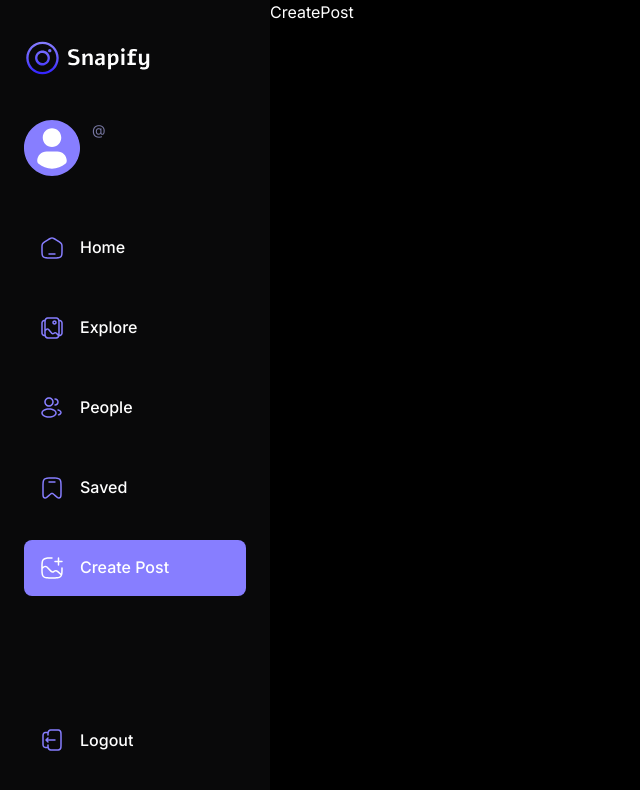
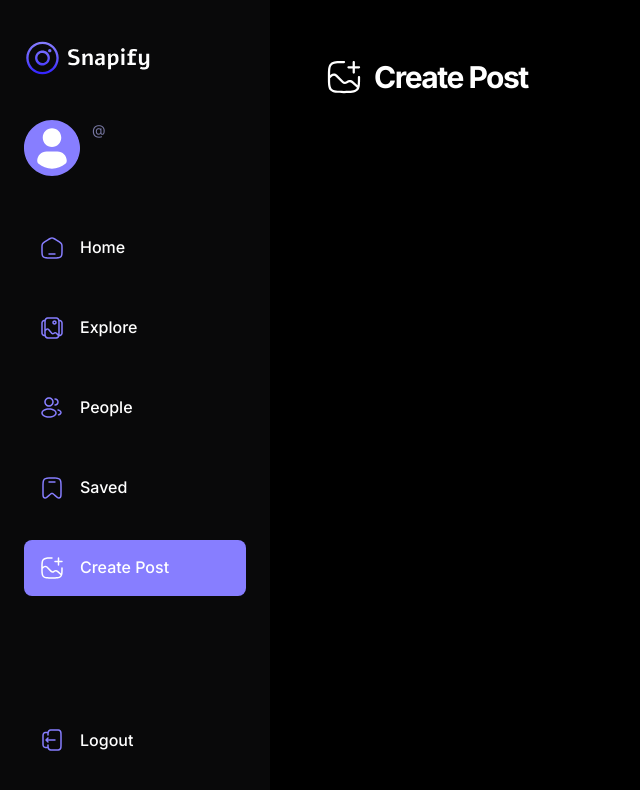
Before and after one commit to yanlimabarbosa/snapify, a React (Vite) app: page /create-post in a window 1280 px wide. Shown: the top 790 px of the page, without its empty margins (0-640 px from the left). Built offline with nearby package versions, Linux system fonts and the light colour scheme; no server answers.

Commit message:
feat(create-post): implement Create Post page

```diff
--- a/src/_root/pages/CreatePost.tsx
+++ b/src/_root/pages/CreatePost.tsx
@@ -1,6 +1,18 @@
+import PostForm from "@/components/forms/PostForm"
+
 const CreatePost = () => {
   return (
-    <div>CreatePost</div>
+    <div className="flex flex-1">
+      <div className="common-container">
+        <div className="max-w-5xl flex-start gap-3 justify-start w-full">
+          <img src="/assets/icons/add-post.svg" width={36} height={36} alt="add" />
+          <h2 className="h3-bold md:h2-bold text-left w-full">Create Post</h2>
+        </div>
+
+        <PostForm />
+      </div>
+    </div>
   )
 }
+
 export default CreatePost
```
